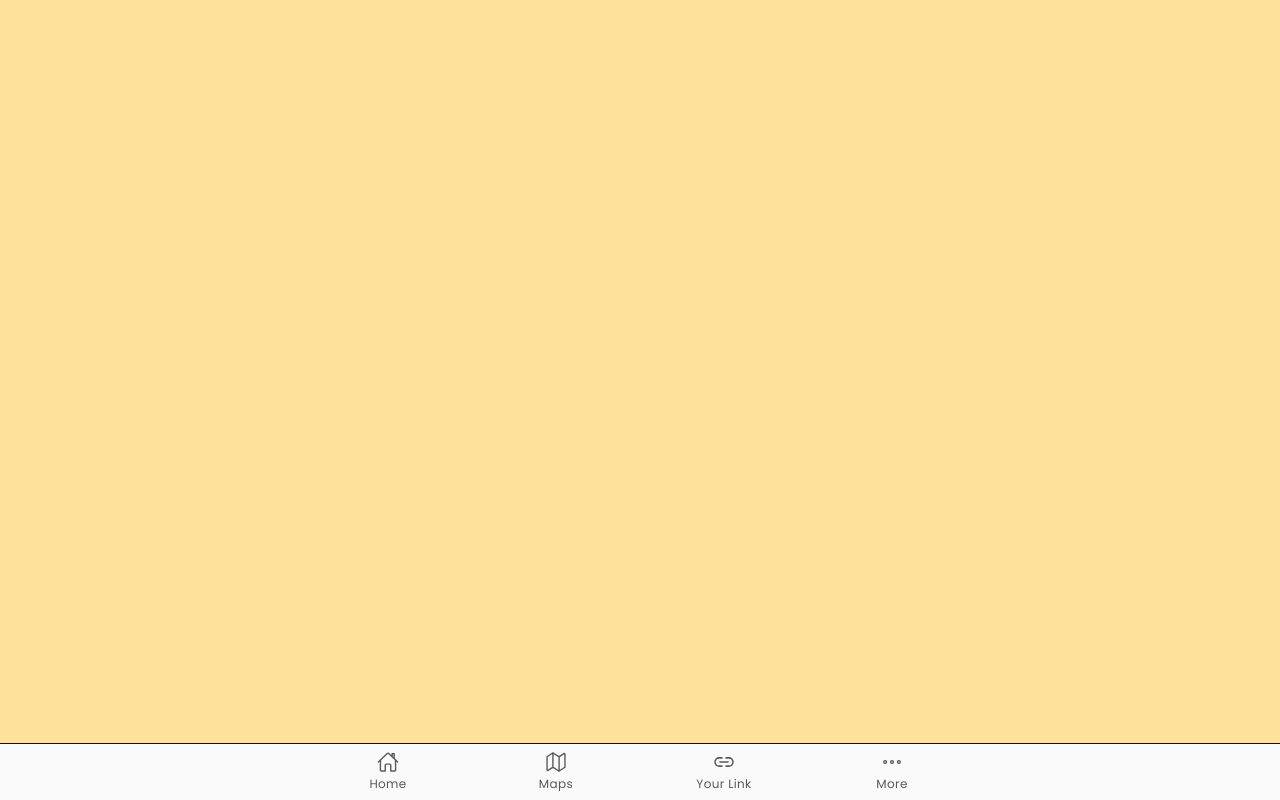
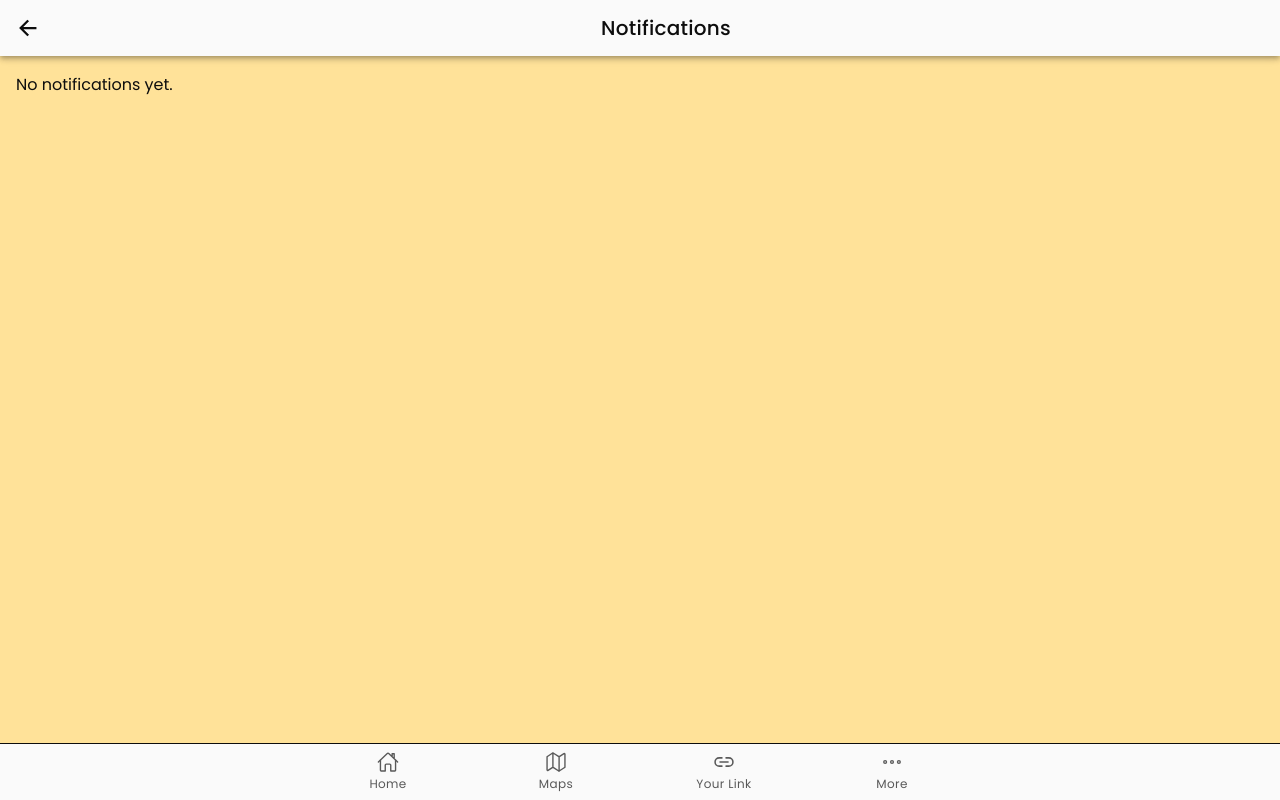
Before and after one commit to ariannacarroll33/safelink, a React (Vite) app: page /notifications in a window 1280 px wide. Built offline with nearby package versions, Linux system fonts and the light colour scheme.

Commit message:
Added notifications page

```diff
--- a/src/App.tsx
+++ b/src/App.tsx
@@ -1,6 +1,6 @@
 import React from 'react';
 import { Redirect, Route } from 'react-router-dom';
-import { IonApp, IonRouterOutlet, setupIonicReact} from '@ionic/react';
+import { IonApp, IonRouterOutlet, setupIonicReact } from '@ionic/react';
 import { IonTabs, IonTabBar, IonTabButton, IonIcon, IonLabel } from '@ionic/react';
 import { IonReactRouter } from '@ionic/react-router';
 import { homeOutline, mapOutline, linkOutline, ellipsisHorizontalOutline } from 'ionicons/icons'; /*navbar icons*/
@@ -10,6 +10,8 @@ import HomePage from './pages/Home';
 import MapsPage from './pages/Maps';
 import YourLinkPage from './pages/YourLink';
 import MorePage from './pages/More';
+import NotificationsPage from './pages/Notifications';
+
 
 import './theme/colours.css';
 import './theme/typography.css';
@@ -52,34 +54,26 @@ function App() {
       <IonReactRouter>
         <IonTabs>
           <IonRouterOutlet>
-          <Redirect exact path="/" to="/home" />
-          {/*
-          Use the render method to reduce the number of renders your component will have due to a route change.
-
-          Use the component prop when your component depends on the RouterComponentProps passed in automatically.
-        */}
             <Route path="/home" render={() => <HomePage />} exact={true} />
             <Route path="/maps" render={() => <MapsPage />} exact={true} />
             <Route path="/yourlink" render={() => <YourLinkPage />} exact={true} />
             <Route path="/more" render={() => <MorePage />} exact={true} />
+            <Route path="/notifications" render={() => <NotificationsPage />} exact={true} />
+            <Route exact path="/" render={() => <Redirect to="/home" />} />
           </IonRouterOutlet>
-
           <IonTabBar slot="bottom">
             <IonTabButton tab="home" href="/home">
               <IonIcon icon={homeOutline} />
               <IonLabel>Home</IonLabel>
             </IonTabButton>
-
             <IonTabButton tab="maps" href="/maps">
               <IonIcon icon={mapOutline} />
               <IonLabel>Maps</IonLabel>
             </IonTabButton>
-
             <IonTabButton tab="yourlink" href="/yourlink">
               <IonIcon icon={linkOutline} />
               <IonLabel>Your Link</IonLabel>
             </IonTabButton>
-
             <IonTabButton tab="more" href="/more">
               <IonIcon icon={ellipsisHorizontalOutline} />
               <IonLabel>More</IonLabel>
--- a/src/pages/Home.tsx
+++ b/src/pages/Home.tsx
@@ -1,12 +1,22 @@
 import React from 'react';
-import { IonContent, IonHeader, IonPage, IonTitle, IonToolbar } from '@ionic/react';
+import { IonContent, IonHeader, IonPage, IonTitle, IonToolbar, IonButtons, IonButton, IonIcon } from '@ionic/react';
+import { useHistory } from 'react-router-dom';
+import { notificationsOutline } from 'ionicons/icons';
 import './Home.css';
 
-const HomePage = () => (
+const HomePage = () => {
+const history = useHistory();
+  return (
+
   <IonPage>
     <IonHeader>
       <IonToolbar>
         <IonTitle class="ion-text-center">Home</IonTitle>
+              <IonButtons slot="end">
+            <IonButton onClick={() => history.push('/notifications')}>
+              <IonIcon icon={notificationsOutline} />
+            </IonButton>
+          </IonButtons>
       </IonToolbar>
     </IonHeader>
     <IonContent>
@@ -23,5 +33,5 @@ const HomePage = () => (
     </IonContent>
   </IonPage>
 );
-
+};
 export default HomePage;
--- a/src/pages/Maps.tsx
+++ b/src/pages/Maps.tsx
@@ -1,11 +1,21 @@
 import React from 'react';
-import { IonContent, IonHeader, IonPage, IonTitle, IonToolbar } from '@ionic/react';
+import { IonContent, IonHeader, IonPage, IonTitle, IonToolbar, IonButtons, IonButton, IonIcon  } from '@ionic/react';
+import { useHistory } from 'react-router-dom';
+import { notificationsOutline } from 'ionicons/icons';
 
-const MapsPage = () => (
+const MapsPage = () => {
+  //History use to navigate to notifications page.
+  const history = useHistory();
+    return (
   <IonPage>
     <IonHeader>
       <IonToolbar>
         <IonTitle class="ion-text-center">Maps</IonTitle>
+                <IonButtons slot="end">
+                <IonButton onClick={() => history.push('/notifications')}>
+              <IonIcon icon={notificationsOutline} />
+          </IonButton>
+          </IonButtons>
       </IonToolbar>
     </IonHeader>
     <IonContent>
@@ -22,6 +32,6 @@ const MapsPage = () => (
     </IonContent>
   </IonPage>
 );
-
+};
 
 export default MapsPage;
--- a/src/pages/More.tsx
+++ b/src/pages/More.tsx
@@ -1,11 +1,21 @@
 import React from 'react';
-import { IonContent, IonHeader, IonPage, IonTitle, IonToolbar } from '@ionic/react';
+import { IonContent, IonHeader, IonPage, IonTitle, IonToolbar, IonButtons, IonButton, IonIcon } from '@ionic/react';
+import { useHistory } from 'react-router-dom';
+import { notificationsOutline } from 'ionicons/icons';
 
-const MorePage = () => (
+const MorePage = () => {
+  //History use to navigate to notifications page.
+  const history = useHistory();
+  return (
     <IonPage>
       <IonHeader>
         <IonToolbar>
           <IonTitle class="ion-text-center">More</IonTitle>
+          <IonButtons slot="end">
+            <IonButton onClick={() => history.push('/notifications')}>
+              <IonIcon icon={notificationsOutline} />
+            </IonButton>
+          </IonButtons>
         </IonToolbar>
       </IonHeader>
       <IonContent>
@@ -22,6 +32,7 @@ const MorePage = () => (
       </IonContent>
     </IonPage>
   );
+};
 
 
 export default MorePage;
--- /dev/null
+++ b/src/pages/Notifications.tsx
@@ -0,0 +1,28 @@
+import React from 'react';
+import { IonContent, IonHeader, IonPage, IonTitle, IonToolbar, IonButtons, IonBackButton } from '@ionic/react';
+
+const NotificationsPage = () => (
+
+
+    //Start of Navigation bar. Top and bottom.
+  <IonPage>
+    <IonHeader>
+      <IonToolbar>
+        <IonButtons slot="start">
+          <IonBackButton defaultHref="/home" />
+        </IonButtons>
+        <IonTitle class="ion-text-center">Notifications</IonTitle>
+      </IonToolbar>
+    </IonHeader>
+    {/* End of Navigation bar */}
+
+
+    <IonContent>
+      <div style={{ padding: '16px' }}>
+        No notifications yet.
+      </div>
+    </IonContent>
+  </IonPage>
+);
+
+export default NotificationsPage;
--- a/src/pages/YourLink.tsx
+++ b/src/pages/YourLink.tsx
@@ -1,11 +1,21 @@
 import React from 'react';
-import { IonContent, IonHeader, IonPage, IonTitle, IonToolbar } from '@ionic/react';
+import { IonContent, IonHeader, IonPage, IonTitle, IonToolbar, IonButtons, IonButton, IonIcon } from '@ionic/react';
+import { useHistory } from 'react-router-dom';
+import { notificationsOutline } from 'ionicons/icons';
 
-const YourLinkPage = () => (
+const YourLinkPage = () => {
+  //History use to navigate to notifications page.
+  const history = useHistory();
+  return (
     <IonPage>
       <IonHeader>
         <IonToolbar>
           <IonTitle class="ion-text-center">Your Link</IonTitle>
+          <IonButtons slot="end">
+            <IonButton onClick={() => history.push('/notifications')}>
+              <IonIcon icon={notificationsOutline} />
+            </IonButton>
+          </IonButtons>
         </IonToolbar>
       </IonHeader>
       <IonContent>
@@ -22,6 +32,6 @@ const YourLinkPage = () => (
       </IonContent>
     </IonPage>
   );
-
+};
 
 export default YourLinkPage;
```
Lines whose indentation alone changed are shown as unchanged.
